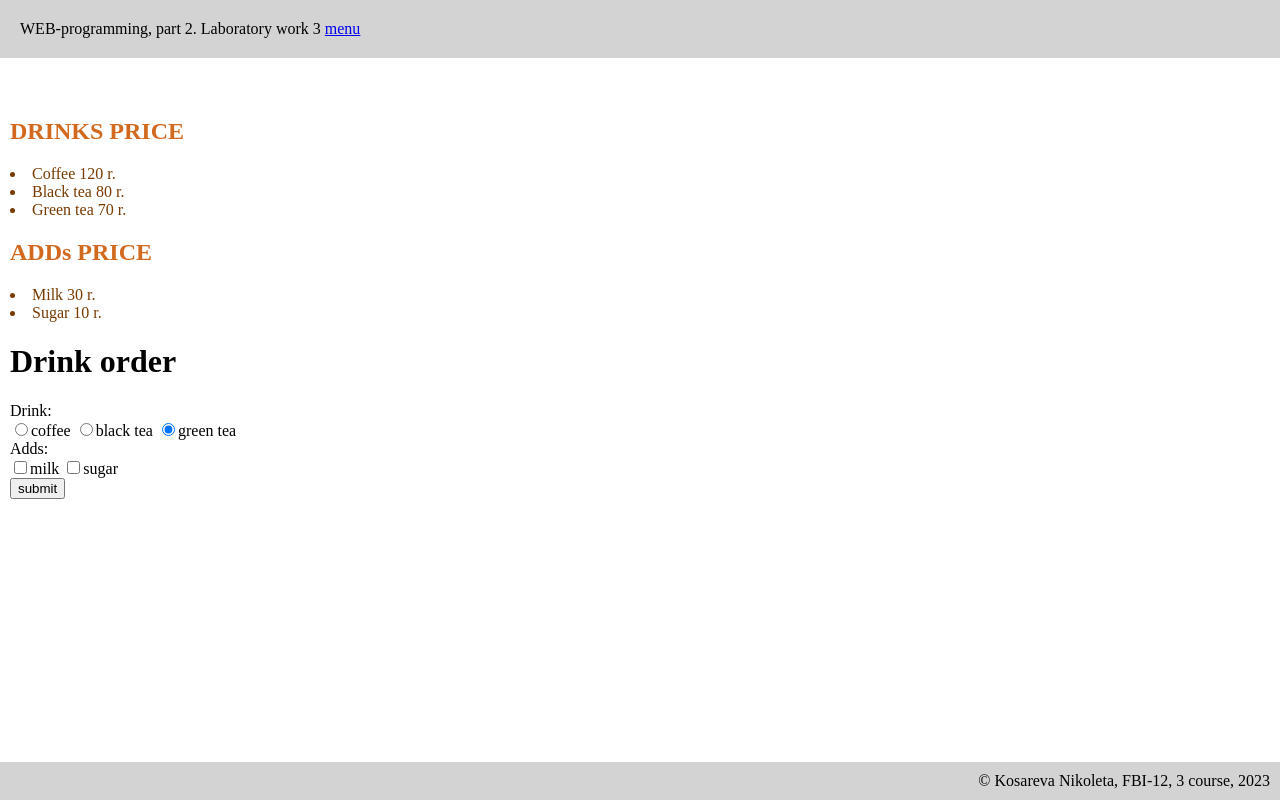
After one commit to Nikoleeta/web-programming-labs-2, a Flask app: page /lab3/order in a window 1280 px wide. The commit adds this page. Run offline with Flask 3, Linux system fonts and the light colour scheme.

Commit message:
заказ напитка

```diff
--- a/app.py
+++ b/app.py
@@ -1,7 +1,10 @@
 from flask import Flask, redirect, url_for, render_template
 from lab1 import lab1
 from lab2 import lab2
+from lab3 import lab3
+
 
 app=Flask(__name__)
 app.register_blueprint(lab1)
 app.register_blueprint(lab2)
+app.register_blueprint(lab3)
--- a/lab1.py
+++ b/lab1.py
@@ -61,7 +61,7 @@ def meenu():
 
         <a href="http://127.0.0.1:5000/lab1">1. Первая лабораторная</a>
         <p><a href="http://127.0.0.1:5000/lab2">2. Вторая лабораторная</a></p>
-
+        <p><a href="/lab3/">3. Третья лабораторная</a></p>
 
         <footer>
             &copy; Косарева Николета, ФБИ-12, 3 курс, 2023
--- a/lab3.py
+++ b/lab3.py
@@ -8,7 +8,43 @@ def lab():
 
 @lab3.route('/lab3/forms')
 def form1():
+    errors={}
     user=request.args.get('user')
+    if user == '':
+        errors['user']='Fill in the field'
+
     age=request.args.get('age')
+    if age =='':
+        errors['age']='Fill in the field'
+
     sex=request.args.get('sex')
-    return render_template('form.html', user=user, age=age, sex=sex)
+    return render_template('form.html', user=user,
+                           age=age, sex=sex, errors=errors)
+
+
+@lab3.route('/lab3/order')
+def order():
+   return render_template('order.html')
+
+@lab3.route('/lab3/pay')
+def pay():
+    price=0
+    drink=request.args.get('drink')
+    if drink=='coffee':
+        price=120
+    elif drink=='black tea':
+        price =80
+    else:
+        price=70
+
+    if request.args.get('milk')=='on':
+        price+=30
+    if request.args.get('sugar')=='on':
+       price+=10
+
+    return render_template('pay.html', price=price)
+
+
+@lab3.route('/lab3/success')
+def suc():
+    return render_template('success.html')
--- a/static/main.css
+++ b/static/main.css
@@ -30,3 +30,16 @@ footer{
     height:250px;
     margin-top: 10px;
 }
+
+.error{
+    color:red;
+}
+
+.order{
+    color:chocolate;
+    font-family: montserrat;
+}
+
+.order2{
+    color:rgb(120, 58, 0);
+}
--- a/templates/base.html
+++ b/templates/base.html
@@ -8,7 +8,7 @@
 </head>
 <body>
     <header>
-        WEB-programming, part 2. {{ self.lab() }}
+        WEB-programming, part 2. {{ self.lab() }} <a href="/menu">menu</a>
     </header>
 
     <main>
--- a/templates/example.html
+++ b/templates/example.html
@@ -16,6 +16,7 @@
         11 * 28 = {{11 * 28}} <br>
         8451 / 793 = {{8451 / 793}} <br>
         45^8 = {{45**8}}
+
         <ul>
             {% for f in fruits %}
             <li>{{f.name}}:{{f.price}} &#x20bd</li>
--- a/templates/lab2.html
+++ b/templates/lab2.html
@@ -8,7 +8,8 @@
 
     <ol>
         <li>
-            <a href="/lab2/example">example</a>
+            <a href="/lab2/example">example</a></li>
+            <li><a href="/lab2/studying">studying</a>
         </li>
     </ol>
 {% endblock %}
--- a/templates/lab3.html
+++ b/templates/lab3.html
@@ -7,8 +7,7 @@
     <div>Laboratory subject - forms. List of made pages:</div>
 
     <ol>
-        <li>
-            <a href="/lab3/form1">Form</a>
-        </li>
+        <li><a href="/lab3/forms">Form</a></li>
+        <li><a href="/lab3/order">Order</a></li>
     </ol>
 {% endblock %}
--- /dev/null
+++ b/templates/order.html
@@ -0,0 +1,42 @@
+{% extends "base.html" %}
+
+{% block lab %}Laboratory work 3{% endblock %}
+
+{% block main %}
+    <H2 class="order">DRINKS PRICE</H2>
+    <li class="order2">Coffee 120 r.</li>
+    <li class="order2">Black tea 80 r.</li>
+    <li class="order2">Green tea 70 r.</li>
+
+    <H2 class="order">ADDs PRICE</H2>
+    <li class="order2">Milk 30 r.</li>
+    <li class="order2">Sugar 10 r.</li>
+
+    <H1>Drink order</H1>
+
+    <form action="/lab3/pay">
+        <div>Drink:</div>
+        <label>
+            <input type="radio" value="coffee" name="drink" checked>coffee
+        </label>
+        <label>
+            <input type="radio" value="black tea" name="drink" checked>black tea
+        </label>
+        <label>
+            <input type="radio" value="green tea" name="drink" checked>green tea
+        </label>
+
+        <div>Adds:</div>
+        <label>
+            <input type="checkbox" name="milk">milk
+        </label>
+        <label>
+            <input type="checkbox" name="sugar">sugar
+        </label>
+
+        <div>
+            <button type="submit">submit</button>
+        </div>
+
+    </form>
+{%endblock%}
--- a/templates/studying.html
+++ b/templates/studying.html
@@ -13,7 +13,7 @@
     Taste the flavors and decide if they agree with your palette.
     Think of a dish that you might create.
     <p>Too obscure? Oops. How about…</p></div>
-    <img class='img 'src="/static/tip.jpg">
+    <img class='img 'src="/static/tip1.jpg">
 
     <h2>Use grades to keep on track with learning</h2>
     <div>Getting a low grade? Don’t quit. And don’t get mad at the teacher.
```
Also changed, not shown: templates/form.html (+8 -5 lines), templates/pay.html (added, +41 -0 lines), templates/success.html (added, +12 -0 lines), templates/zac.html (added, +13 -0 lines), README.md, static/tip1.jpg (added), static/tip2.jpg (added), static/tip3.jpg (added), static/tip4.jpg (added), static/tip5.jpg (added).
